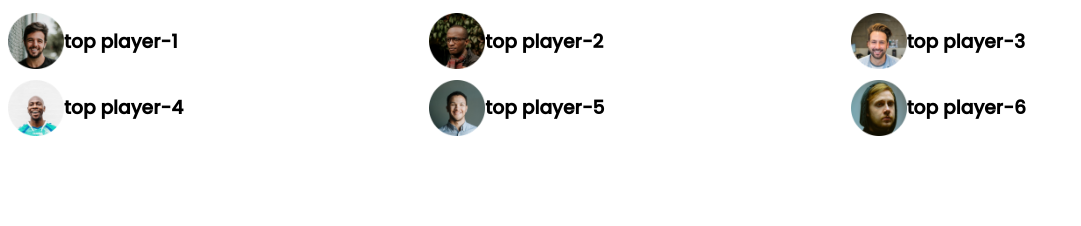
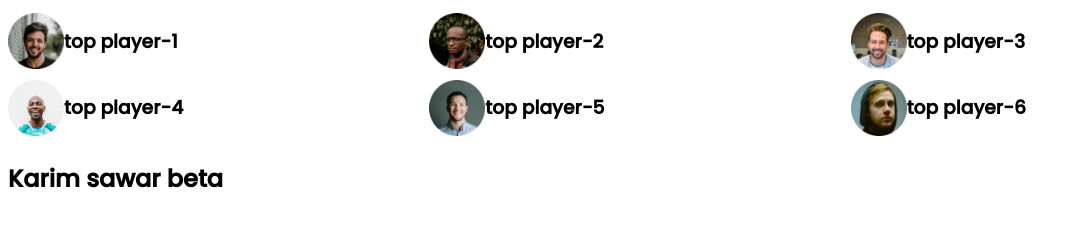
Before and after one commit to Karim-Chowdhury/leader-board-html, a plain HTML site: page index.html in a window 1280 px wide. Shown: the whole page, without its empty margins (0-1081 px from the left). Drawn offline with Linux system fonts and the light colour scheme; a web font is replaced by a local one.

Commit message:
bainchod

```diff
--- a/index.html
+++ b/index.html
@@ -45,6 +45,9 @@
                     </div>
 
                 </div>
+                <h1>Karim sawar beta
+
+                </h1>
 
             </div>
         </section>
```
